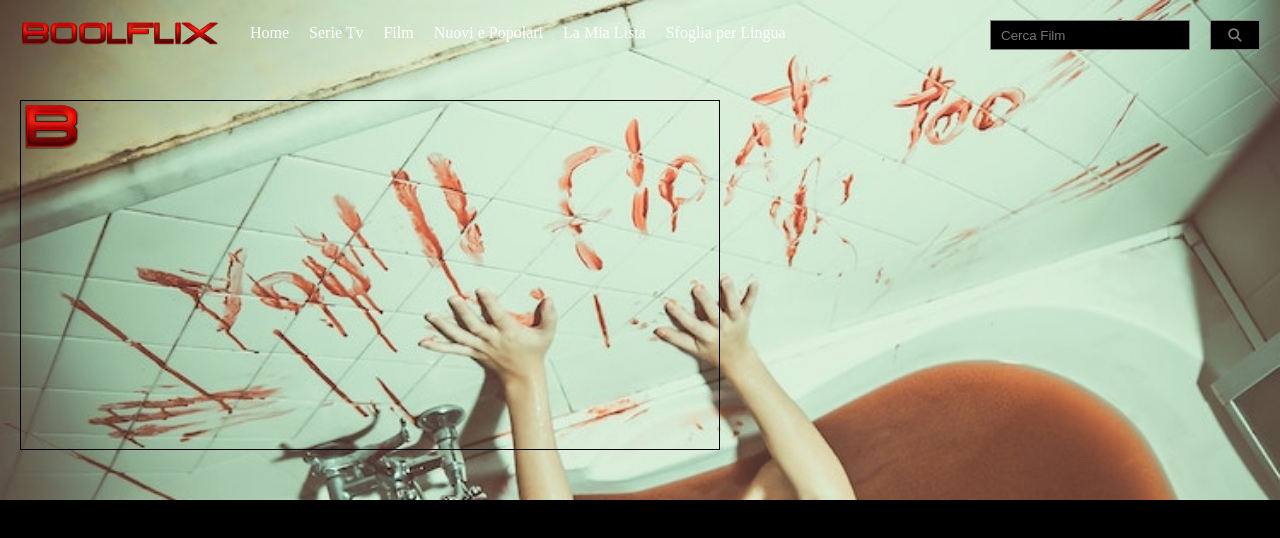
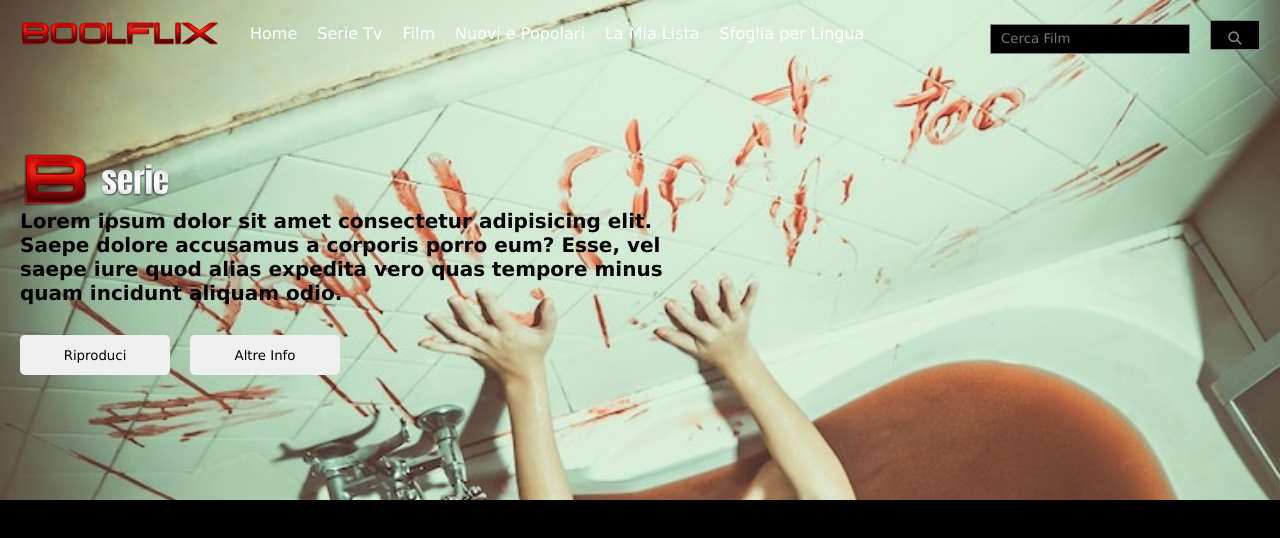
Before and after one commit to Giovannimaiorana/vite-boolflix, a Vue app: page / in a window 1280 px wide. Shown: the top 538 px of the page. Built offline with nearby package versions, Linux system fonts and the light colour scheme.

Commit message:
aggiunta hover

```diff
--- a/src/App.vue
+++ b/src/App.vue
@@ -60,6 +60,7 @@ export default {
   margin: 0;
   padding: 0;
   box-sizing: border-box;
+  font-family: 'Lucida Sans', 'Lucida Sans Regular', 'Lucida Grande', 'Lucida Sans Unicode', Geneva, Verdana, sans-serif;
 }
 
 body {
--- a/src/components/ThisFilm.vue
+++ b/src/components/ThisFilm.vue
@@ -26,7 +26,7 @@ export default {
             }
         },
         getImg() {
-            let generalImg = 'https://image.tmdb.org/t/p/w342';
+            let generalImg = 'https://image.tmdb.org/t/p/w300';
             this.imgApi = generalImg + this.immagine;
 
         },
@@ -51,12 +51,20 @@ export default {
 
 <template>
     <div class="containerCardFilm">
-        <div><img :src="imgApi"></div>
-        <h3>{{ titolo }}</h3> <!--Titolo -->
-        <h4>{{ OrTitle }}</h4><!--Titolo Originale -->
-        <!--<span v-html="flag"></span>-->
 
-        <h6 v-html="star"></h6><!--Voto -->
+        <div class="cardFront">
+            <div><img :src="imgApi"></div>
+            <div class="cardBack">
+                <h3>{{ titolo }}</h3> <!--Titolo -->
+                <h4>{{ OrTitle }}</h4><!--Titolo Originale -->
+                <!--<span v-html="flag"></span>-->
+
+                <h6 v-html="star"></h6><!--Voto -->
+            </div>
+        </div>
+
+
+
     </div>
 </template>
 
@@ -70,7 +78,43 @@ export default {
     padding: 10px;
     margin-bottom: 10px;
     border-radius: 20px;
+    --background: linear-gradient(to left, #fa0505 0%, #89282b 100%);
+    padding: 5px;
+    border-radius: 5px;
+    overflow: visible;
+    background: #f7ba2b;
+    background: var(--background);
+    position: relative;
+    z-index: 1;
+
+    .cardBack {
+        position: absolute;
+        top: 50%;
+        width: 100%;
+        display: flex;
+        flex-direction: column;
+        align-items: center;
+        display: none;
+
+    }
+
+    .cardFront:hover .cardBack {
+        display: flex;
+        width: 350px;
+    }
+
+    .cardFront:hover {
+        img {
+            filter: opacity(30%);
+        }
+    }
+
+    div {
 
 
+        img {
+            border-radius: 5px;
+        }
+    }
 }
 </style>
--- a/src/components/ThisListFilm.vue
+++ b/src/components/ThisListFilm.vue
@@ -34,7 +34,6 @@ export default {
 }
 
 .containerFilm {
-
     margin: 20px;
 }
 </style>
--- a/src/components/ThisSearch.vue
+++ b/src/components/ThisSearch.vue
@@ -32,6 +32,15 @@ export default {
         <div class="containerinfo">
             <div class="logotext">
                 <img src="/logosearch.png" alt="">
+                <img src="/textfx.png" alt="">
+            </div>
+            <div>
+                <p>Lorem ipsum dolor sit amet consectetur adipisicing elit. Saepe dolore accusamus a corporis porro eum?
+                    Esse, vel saepe iure quod alias expedita vero quas tempore minus quam incidunt aliquam odio.</p>
+            </div>
+            <div class="containerbutton">
+                <button> Riproduci</button>
+                <button>Altre Info </button>
 
             </div>
         </div>
@@ -55,14 +64,20 @@ export default {
 
     .containerinfo {
         width: 700px;
-        height: 350px;
+        height: 200px;
         position: absolute;
         left: 20px;
-        top: 100px;
-        border: 1px solid black;
+        top: 150px;
+
+
+        p {
+            font-size: 20px;
+            font-weight: bolder;
+        }
 
         img {
-            width: 60px;
+            width: 70px;
+            margin-right: 10px;
 
         }
     }
@@ -93,6 +108,19 @@ export default {
             width: 200px;
             margin-left: 20px;
         }
+
+
+    }
+
+    .containerbutton {
+        button {
+            border-radius: 5px;
+            border: none;
+            width: 150px;
+            height: 40px;
+            margin-top: 30px;
+            margin-right: 20px
+        }
     }
 
 
@@ -111,11 +139,15 @@ export default {
         }
 
         button {
+            cursor: pointer;
             width: 50px;
             height: 30px;
             background-color: black;
             color: grey;
             border: 1px solid grey;
+            padding: 10px;
+
+
         }
     }
 }
```
Also changed, not shown: public/textfx.png (added), public/textlogo.png (deleted).
